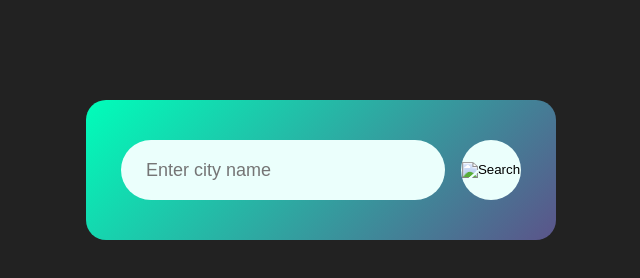
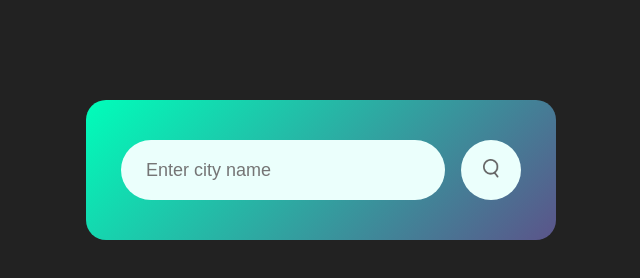
Before and after one commit to singh30ketan/FirstWeatherApp, a plain HTML site: page index.html in a window 1280 px wide. Shown: the full height of the page, 319-959 px from the left. Drawn offline with Linux system fonts and the light colour scheme.

Commit message:
images not visible fix

```diff
--- a/index.html
+++ b/index.html
@@ -10,7 +10,7 @@
     <div class="card">
         <div class="search">
             <input type="text" placeholder="Enter city name" spellcheck="false">
-            <button><img src="/WeatherApp/Images/search.png" alt="Search"></button>
+            <button><img src="Images/search.png" alt="Search"></button>
         </div>
         <div class="error">
             <p>Invalid City Name</p>
```
